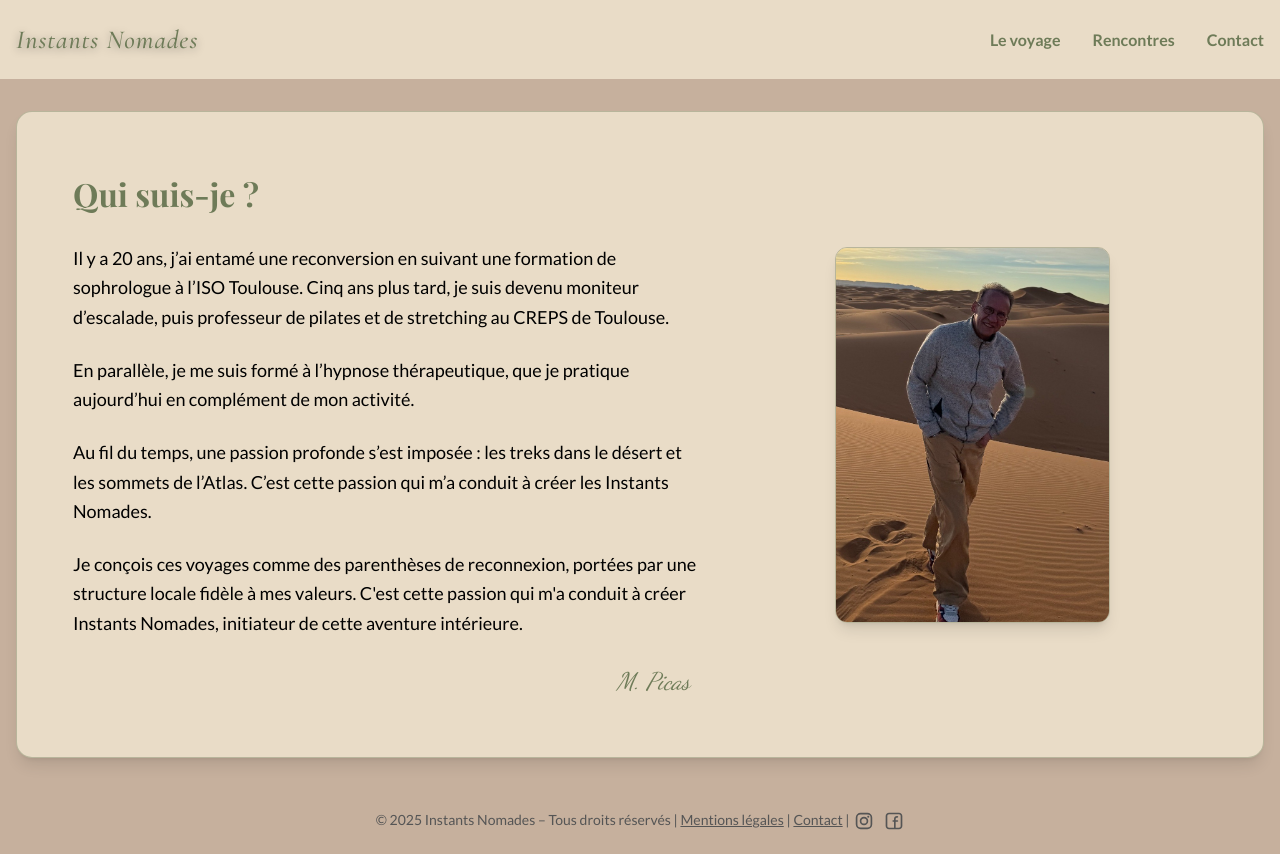
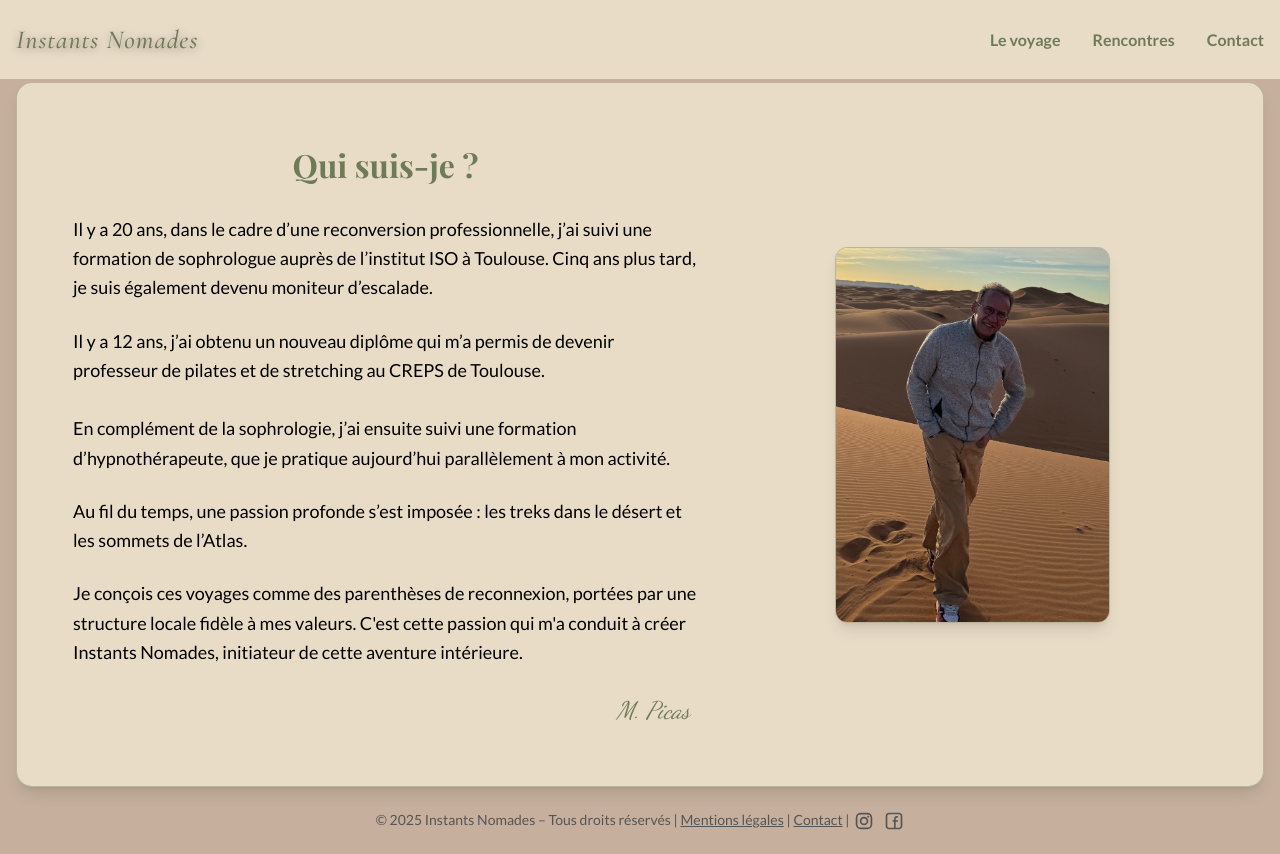
Before and after one commit to GrissaDrauka/instants-nomades, an Angular app: page /rencontres/qui-suis-je in a window 1280 px wide. Built offline with nearby package versions, Linux system fonts and the light colour scheme.

Commit message:
Correction qui suis je

```diff
--- a/src/app/components/rencontres/qui-suis-je/qui-suis-je.html
+++ b/src/app/components/rencontres/qui-suis-je/qui-suis-je.html
@@ -4,27 +4,26 @@
             <div class="flex flex-col lg:flex-row items-center gap-10">
                 <!-- Texte à gauche -->
                 <div class="lg:w-2/3 space-y-6 text-[18px] leading-relaxed">
-                    <h2 class="font-display text-[32px] text-vert-sauge font-bold text-center lg:text-left">
+                    <h2 class="font-display text-[32px] text-vert-sauge font-bold text-center lg:text-center">
                         Qui suis-je ?
                     </h2>
 
                     <p>
-                        Il y a 20 ans, j’ai entamé une reconversion en suivant une formation de sophrologue à l’ISO
-                        Toulouse.
-                        Cinq ans plus tard, je suis devenu moniteur d’escalade, puis professeur de pilates et de
-                        stretching
-                        au CREPS de Toulouse.
+                        Il y a 20 ans, dans le cadre d’une reconversion professionnelle, j’ai suivi une formation de
+                        sophrologue auprès de l’institut ISO à Toulouse. Cinq ans plus tard, je suis également devenu
+                        moniteur d’escalade.
                     </p>
 
                     <p>
-                        En parallèle, je me suis formé à l’hypnose thérapeutique, que je pratique aujourd’hui en
-                        complément
-                        de mon activité.
+                        Il y a 12 ans, j’ai obtenu un nouveau diplôme qui m’a permis de devenir professeur de pilates et
+                        de stretching au CREPS de Toulouse.
+                        <br /><br />En complément de la sophrologie, j’ai ensuite suivi une
+                        formation d’hypnothérapeute, que je pratique aujourd’hui parallèlement à mon activité.
                     </p>
 
                     <p>
                         Au fil du temps, une passion profonde s’est imposée : les treks dans le désert et les sommets de
-                        l’Atlas. C’est cette passion qui m’a conduit à créer les Instants Nomades.
+                        l’Atlas.
                     </p>
 
                     <p>
```
